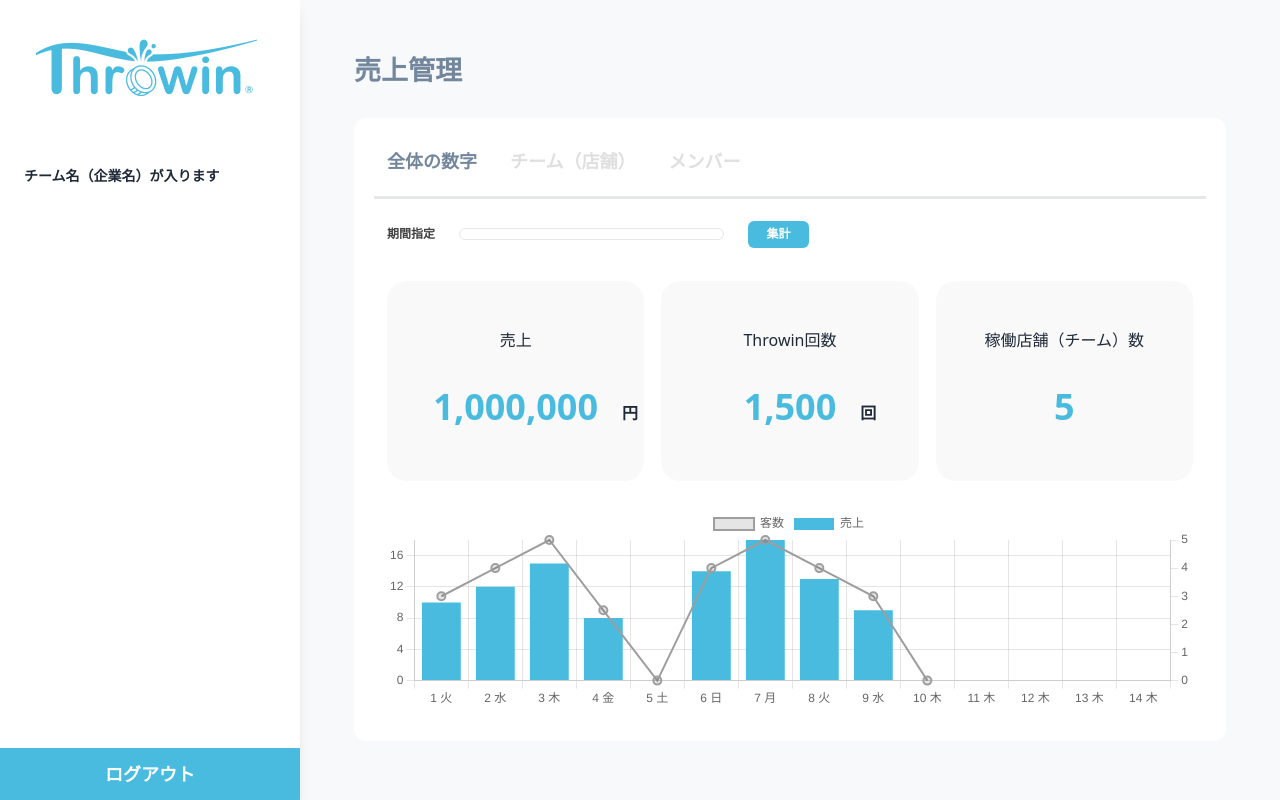
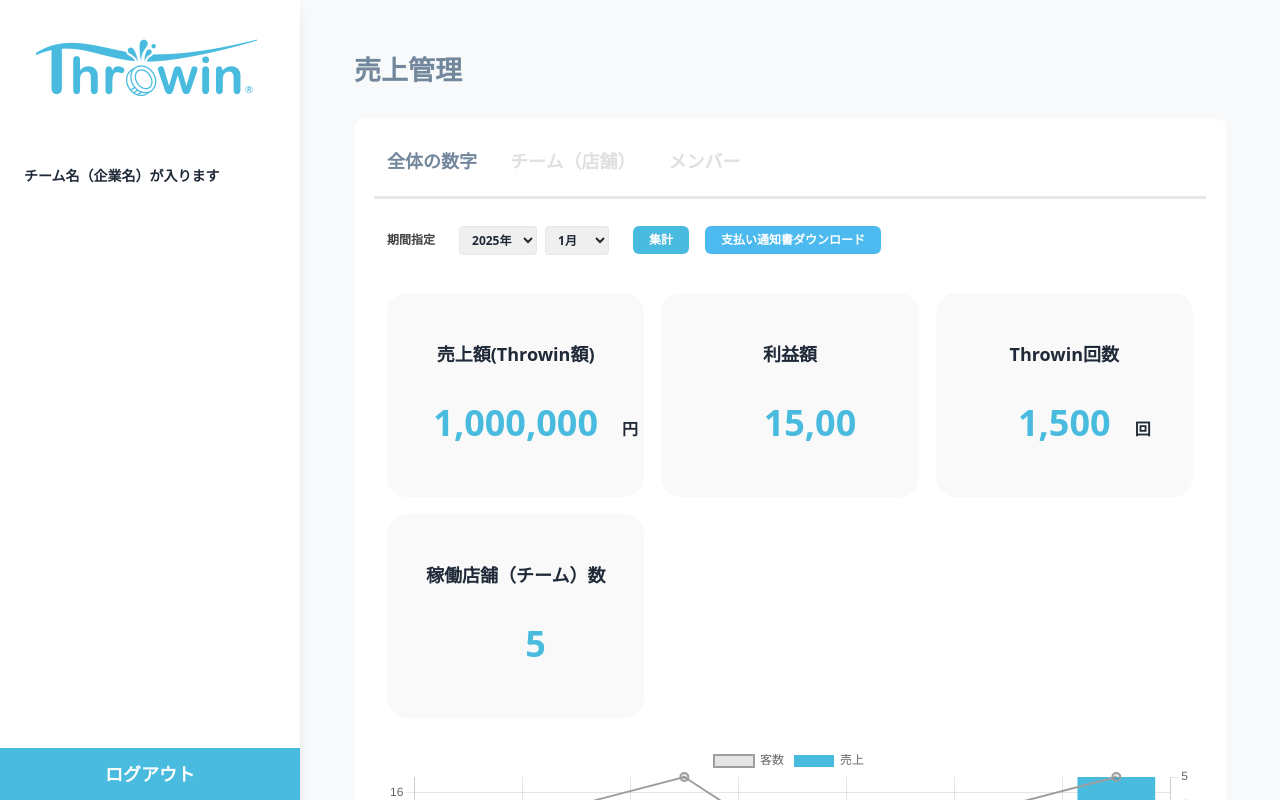
Before and after one commit to mdalamin-jbc/throwin, a React (Vite) app: page /dashboard/sales_management in a window 1280 px wide. Built offline with nearby package versions, Linux system fonts and the light colour scheme.

Commit message:
sales menagement section updateing

```diff
--- a/src/pages/Dashboard/SalesManagement/SalesManagement.jsx
+++ b/src/pages/Dashboard/SalesManagement/SalesManagement.jsx
@@ -1,5 +1,4 @@
 import { useState } from "react";
-// import Datepicker from "react-tailwindcss-datepicker";
 import { Bar } from "react-chartjs-2";
 import {
   Chart as ChartJS,
@@ -13,7 +12,6 @@ import {
   Legend,
 } from "chart.js";
 
-// Register Chart.js components
 ChartJS.register(
   CategoryScale,
   LinearScale,
@@ -26,36 +24,16 @@ ChartJS.register(
 );
 
 const SalesManagement = () => {
-  const START_FROM = new Date();
-  START_FROM.setMonth(START_FROM.getMonth() + 1);
+  const [activeTab, setActiveTab] = useState("overall");
+  const [selectedYear, setSelectedYear] = useState("2025年");
+  const [selectedMonth, setSelectedMonth] = useState("1月");
 
-  const [value, setValue] = useState({
-    startDate: null,
-    endDate: null,
-  });
+  const handleTabChange = (tab) => setActiveTab(tab);
+  const handleYearChange = (e) => setSelectedYear(e.target.value);
+  const handleMonthChange = (e) => setSelectedMonth(e.target.value);
 
-  const handleClick = () => {
-    console.log("Selected Date Range:", value);
-  };
-
-  // Chart Data
-  const data = {
-    labels: [
-      "1 火",
-      "2 水",
-      "3 木",
-      "4 金",
-      "5 土",
-      "6 日",
-      "7 月",
-      "8 火",
-      "9 水",
-      "10 木",
-      "11 木",
-      "12 木",
-      "13 木",
-      "14 木",
-    ],
+  const dataOverall = {
+    labels: ["1 火", "2 水", "3 木", "4 金", "5 土", "6 日", "7 月"],
     datasets: [
       {
         type: "line",
@@ -64,17 +42,42 @@ const SalesManagement = () => {
         borderWidth: 2,
         pointRadius: 4,
         fill: false,
-            data: [3, 4, 5, 2.5, 0, 4, 5, 4, 3, 0],
+        data: [3, 4, 5, 2.5, 0, 4, 5],
         yAxisID: "y1",
       },
       {
         type: "bar",
         label: "売上",
         backgroundColor: "#49BBDF",
-        data: [10, 12, 15, 8, 0, 14, 18, 13, 9, 0],
+        data: [10, 12, 15, 8, 0, 14, 18],
         yAxisID: "y",
       },
+    ],
+  };
 
+  const dataTeam = {
+    labels: ["チームA", "チームB", "チームC", "チームD", "チームE"],
+    datasets: [
+      {
+        type: "bar",
+        label: "売上",
+        backgroundColor: "#49BBDF",
+        data: [500, 750, 600, 900, 850],
+        yAxisID: "y",
+      },
+    ],
+  };
+
+  const dataMember = {
+    labels: ["メンバー1", "メンバー2", "メンバー3", "メンバー4", "メンバー5"],
+    datasets: [
+      {
+        type: "bar",
+        label: "売上",
+        backgroundColor: "#49BBDF",
+        data: [100, 200, 150, 180, 250],
+        yAxisID: "y",
+      },
     ],
   };
 
@@ -91,7 +94,7 @@ const SalesManagement = () => {
         display: true,
         position: "right",
         grid: {
-          drawOnChartArea: false, // Prevent overlap of grid lines
+          drawOnChartArea: false,
         },
       },
     },
@@ -100,75 +103,108 @@ const SalesManagement = () => {
   return (
     <div>
       <h2 className="font-semibold text-[27px] text-[#73879C]">売上管理</h2>
-      <div className="bg-white mt-[27px] rounded-xl pb-8 mr-[54px] ">
+      <div className="bg-white mt-[27px] rounded-xl pb-8 mr-[54px]">
         <div className="flex">
-          <h4 className="font-semibold text-[18px] text-[#73879C] pt-[30px] pl-[33px] pb-[21px]">
-            全体の数字
+          {[
+            { id: "overall", label: "全体の数字" },
+            { id: "team", label: "チーム（店舗）" },
+            { id: "member", label: "メンバー" },
+          ].map((tab) => (
+            <h4
+              key={tab.id}
+              className={`font-semibold text-[18px] pt-[30px] pl-[33px] pb-[21px] cursor-pointer ${
+                activeTab === tab.id ? "text-[#73879C]" : "text-[#DFDFDF]"
+              }`}
+              onClick={() => handleTabChange(tab.id)}
+            >
+              {tab.label}
             </h4>
-          <h4 className="font-semibold text-[18px] text-[#DFDFDF] pt-[30px] pl-[33px] pb-[21px]">
-            チーム（店舗）
-          </h4>
-          <h4 className="font-semibold text-[18px] text-[#DFDFDF] pt-[30px] pl-[33px] pb-[21px]">
-            メンバー
-          </h4>
+          ))}
         </div>
         <div className="border-b-[3px] mx-5"></div>
 
         <div className="mx-[33px]">
-          <div className="mt-[22px] flex items-center gap-6 font-semibold text-xs">
+          {/* Overall Tab Content */}
+          {activeTab === "overall" && (
+            <>
+              <div className="mt-[22px] flex items-center gap-4 font-semibold text-xs">
                 <label className="text-[#434343]">期間指定</label>
-            <div className="w-[265px] border py-[5px] pl-2 rounded-[7px] flex items-center gap-1">
-              {/* <Datepicker
-                startFrom={START_FROM}
-                useRange={false}
-                value={value}
-                onChange={(newValue) => setValue(newValue)}
-                popperPlacement="bottom"
-                inputClassName="bg-transparent border-none focus:outline-none"
-              /> */}
+                <div className="flex items-center gap-2  py-[5px] px-2 rounded-md">
+                  <select
+                    value={selectedYear}
+                    onChange={handleYearChange}
+                    className="border rounded px-2 py-1"
+                  >
+                    {[...Array(15)].map((_, i) => (
+                      <option key={i}>{2025 - i}年</option>
+                    ))}
+                  </select>
+
+                  <select
+                    value={selectedMonth}
+                    onChange={handleMonthChange}
+                    className="border rounded px-2 py-1"
+                  >
+                    {[...Array(12)].map((_, i) => (
+                      <option key={i}>{i + 1}月</option>
+                    ))}
+                  </select>
                 </div>
-            <button
-              className="bg-[#49BBDF] py-[5.5px] px-[18.5px] rounded-md text-white"
-              onClick={handleClick}
-            >
+
+                <button className="bg-[#49BBDF] py-[6px] px-4 rounded-md text-white">
                   集計
                 </button>
+                <button className="bg-[#4DBAEF] py-[6px] px-4 rounded-md text-white">
+                  支払い通知書ダウンロード
+                </button>
               </div>
-
-          {/* Metrics Cards */}
               <div className="mt-[33px] grid grid-cols-3 gap-[17px]">
-            <div className="bg-[#F9F9F9] py-[47px] text-center rounded-[20px]">
-              <p className="font-light text-base">売上</p>
+                {[
+                  {
+                    title: "売上額(Throwin額)",
+                    value: "1,000,000",
+                    unit: "円",
+                  },
+                  { title: "利益額", value: "15,00", unit: "" },
+                  { title: "Throwin回数", value: "1,500", unit: "回" },
+                  { title: "稼働店舗（チーム）数", value: "5", unit: "" },
+                ].map((item, i) => (
+                  <div
+                    key={i}
+                    className="bg-[#F9F9F9] py-[47px] text-center rounded-[20px]"
+                  >
+                    <p className="font-semibold text-lg text-[利益額]">
+                      {item.title}
+                    </p>
                     <div className="flex justify-center items-center gap-6">
                       <h3 className="text-[#49BBDF] font-semibold text-[36px] mt-[28px] ml-10">
-                  1,000,000
+                        {item.value}
                       </h3>
-                <p className="font-semibold mt-10">円</p>
+                      {item.unit && (
+                        <p className="font-semibold mt-10">{item.unit}</p>
+                      )}
                     </div>
                   </div>
-            <div className="bg-[#F9F9F9] py-[47px] text-center rounded-[20px]">
-              <p className="font-light text-base">Throwin回数</p>
-              <div className="flex justify-center items-center gap-6">
-                <h3 className="text-[#49BBDF] font-semibold text-[36px] mt-[28px] ml-10">
-                  1,500
-                </h3>
-                <p className="font-semibold mt-10">回</p>
+                ))}
               </div>
+              <div className="mt-[27px]">
+                <Bar
+                  height={150}
+                  width={600}
+                  data={dataOverall}
+                  options={options}
+                />
               </div>
-            <div className="bg-[#F9F9F9] py-[47px] text-center rounded-[20px]">
-              <p className="font-light text-base">稼働店舗（チーム）数</p>
-              <div className="flex justify-center items-center gap-6">
-                <h3 className="text-[#49BBDF] font-semibold text-[36px] mt-[28px] ">
-                  5
-                </h3>
-              </div>
-            </div>
-          </div>
+            </>
+          )}
 
-          {/* Chart Section */}
-          <div className="mt-[27px]">
-            <Bar height={150} width={600} data={data} options={options} />
-          </div>
+          {/* Team Tab Content */}
+          {activeTab === "team" && <div className="mt-[27px]">team tab</div>}
+
+          {/* Member Tab Content */}
+          {activeTab === "member" && (
+            <div className="mt-[27px]">member tab</div>
+          )}
         </div>
       </div>
     </div>
```
Lines whose indentation alone changed are shown as unchanged.
